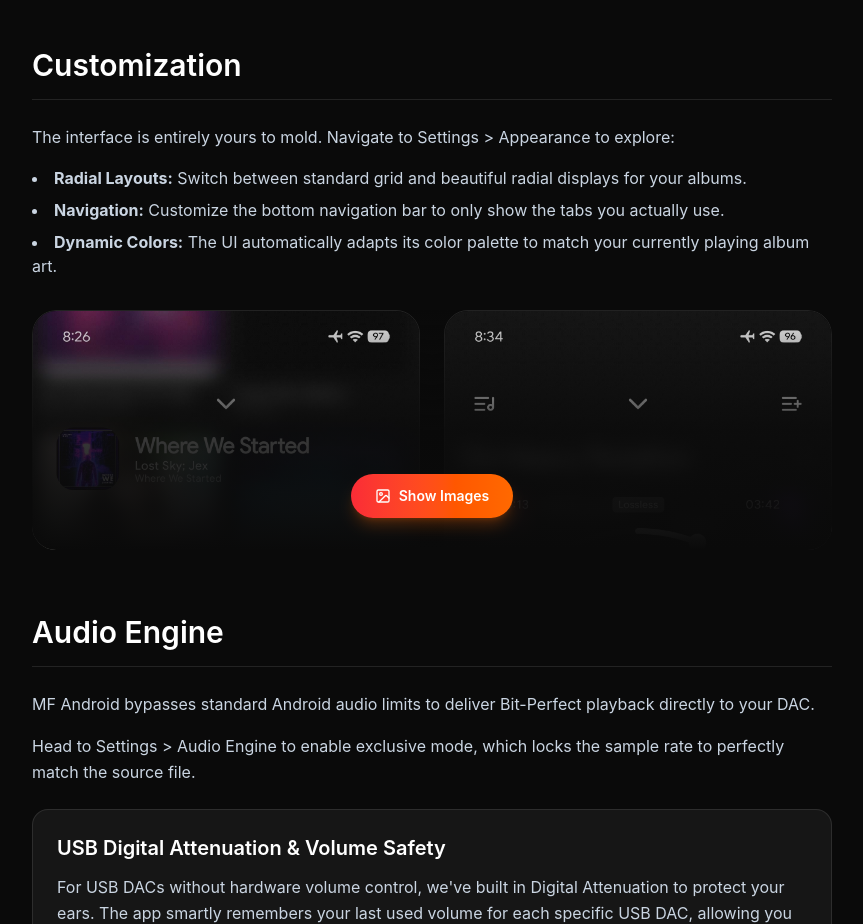
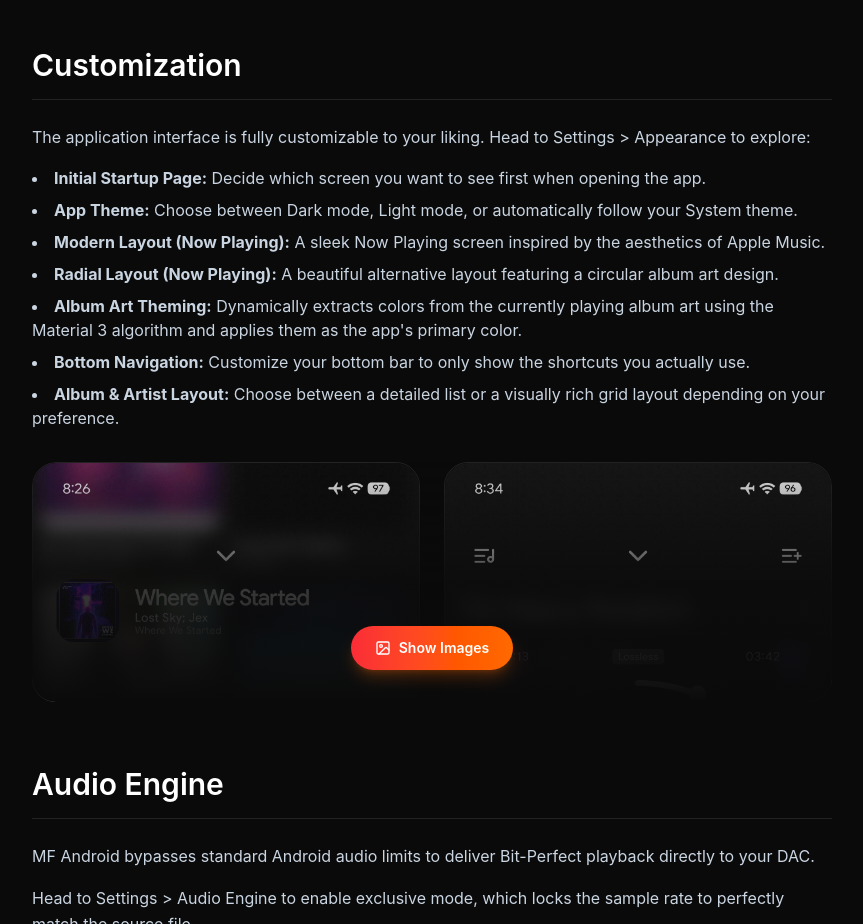
Before and after one commit to Lasteinsa/mf-web, a React (Vite) app: page /guide in a window 1280 px wide. Shown: the part 840-1764 px from the top of the page, without its empty margins (360-1223 px from the left). Built offline with nearby package versions, Linux system fonts and the light colour scheme.

Commit message:
docs: expand customization guide with all available features

```diff
--- a/src/locales/en.json
+++ b/src/locales/en.json
@@ -61,13 +61,21 @@
       "l4": "Wait for the initial scan to complete. High-resolution FLAC and ALAC files are fully supported."
     },
     "s2": {
-      "desc": "The interface is entirely yours to mold. Navigate to Settings > Appearance to explore:",
-      "l1_title": "Radial Layouts:",
-      "l1_desc": "Switch between standard grid and beautiful radial displays for your albums.",
-      "l2_title": "Navigation:",
-      "l2_desc": "Customize the bottom navigation bar to only show the tabs you actually use.",
-      "l3_title": "Dynamic Colors:",
-      "l3_desc": "The UI automatically adapts its color palette to match your currently playing album art."
+      "desc": "The application interface is fully customizable to your liking. Head to Settings > Appearance to explore:",
+      "l1_title": "Initial Startup Page:",
+      "l1_desc": "Decide which screen you want to see first when opening the app.",
+      "l2_title": "App Theme:",
+      "l2_desc": "Choose between Dark mode, Light mode, or automatically follow your System theme.",
+      "l3_title": "Modern Layout (Now Playing):",
+      "l3_desc": "A sleek Now Playing screen inspired by the aesthetics of Apple Music.",
+      "l4_title": "Radial Layout (Now Playing):",
+      "l4_desc": "A beautiful alternative layout featuring a circular album art design.",
+      "l5_title": "Album Art Theming:",
+      "l5_desc": "Dynamically extracts colors from the currently playing album art using the Material 3 algorithm and applies them as the app's primary color.",
+      "l6_title": "Bottom Navigation:",
+      "l6_desc": "Customize your bottom bar to only show the shortcuts you actually use.",
+      "l7_title": "Album & Artist Layout:",
+      "l7_desc": "Choose between a detailed list or a visually rich grid layout depending on your preference."
     },
     "s3": {
       "desc1": "MF Android bypasses standard Android audio limits to deliver Bit-Perfect playback directly to your DAC.",
--- a/src/locales/id.json
+++ b/src/locales/id.json
@@ -62,12 +62,20 @@
     },
     "s2": {
       "desc": "Antarmuka aplikasi ini bebas kamu atur sesuka hati. Masuk ke Pengaturan > Tampilan untuk menjelajahi:",
-      "l1_title": "Tata Letak Radial (Radial Layout):",
-      "l1_desc": "Pilih antara tampilan grid biasa atau tampilan radial yang estetik untuk album kamu.",
-      "l2_title": "Navigasi:",
-      "l2_desc": "Kustomisasi bar navigasi di bawah agar hanya menampilkan tab yang benar-benar kamu gunakan saja.",
-      "l3_title": "Warna Dinamis:",
-      "l3_desc": "Antarmuka secara otomatis menyesuaikan warna agar senada dengan cover album yang sedang diputar."
+      "l1_title": "Halaman Awal (Startup Page):",
+      "l1_desc": "Tentukan halaman mana yang ingin kamu lihat pertama kali saat membuka aplikasi.",
+      "l2_title": "Tema Aplikasi:",
+      "l2_desc": "Pilih antara mode Gelap (Dark), Terang (Light), atau otomatis mengikuti tema Sistem kamu.",
+      "l3_title": "Tata Letak Modern (Now Playing):",
+      "l3_desc": "Tampilan Now Playing yang elegan dan terinspirasi dari estetika Apple Music.",
+      "l4_title": "Tata Letak Radial (Now Playing):",
+      "l4_desc": "Alternatif tampilan cantik yang menonjolkan desain cover album berbentuk lingkaran.",
+      "l5_title": "Tema Cover Album:",
+      "l5_desc": "Secara otomatis mengekstrak warna dari cover album yang sedang diputar menggunakan algoritma Material 3 dan menjadikannya warna utama aplikasi.",
+      "l6_title": "Navigasi Bawah:",
+      "l6_desc": "Kustomisasi bar navigasi di bawah agar hanya menampilkan jalan pintas (shortcut) yang benar-benar kamu gunakan saja.",
+      "l7_title": "Tata Letak Album & Artis:",
+      "l7_desc": "Pilih antara tampilan daftar (list) yang detail atau tampilan grid yang kaya visual, sesuaikan dengan seleramu."
     },
     "s3": {
       "desc1": "MF Android memotong batasan audio standar Android agar bisa mengirimkan pemutaran Bit-Perfect langsung ke DAC milikmu.",
--- a/src/pages/Guide.jsx
+++ b/src/pages/Guide.jsx
@@ -159,9 +159,9 @@ const Guide = () => {
               {t('guide.s2.desc')}
             </p>
             <ul className="list-disc list-inside text-slate-300 space-y-2 mb-8">
-              <li><strong>{t('guide.s2.l1_title')}</strong> {t('guide.s2.l1_desc')}</li>
-              <li><strong>{t('guide.s2.l2_title')}</strong> {t('guide.s2.l2_desc')}</li>
-              <li><strong>{t('guide.s2.l3_title')}</strong> {t('guide.s2.l3_desc')}</li>
+              {[1, 2, 3, 4, 5, 6, 7].map(i => (
+                <li key={i}><strong>{t(`guide.s2.l${i}_title`)}</strong> {t(`guide.s2.l${i}_desc`)}</li>
+              ))}
             </ul>
             <ExpandableImageGroup>
               <motion.div
```
